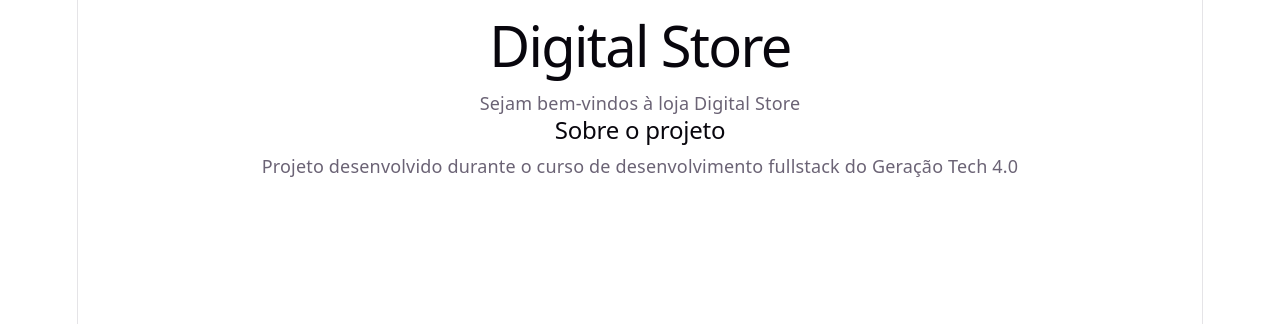
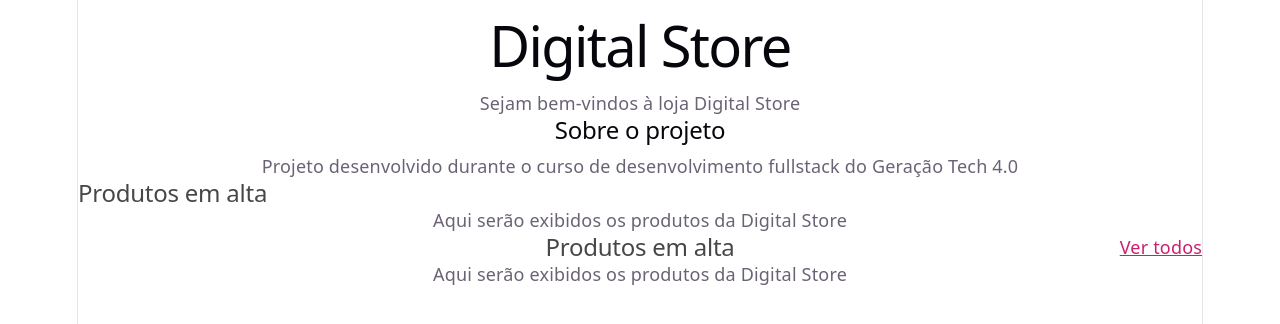
Before and after one commit to digitalcollegebr/projeto-digital-store, a React (Vite) app: page / in a window 1280 px wide. Shown: the top 324 px of the page. Built offline with nearby package versions, Linux system fonts and the light colour scheme.

Commit message:
feat: adiciona componente Section reutilizavel

```diff
--- a/src/App.jsx
+++ b/src/App.jsx
@@ -1,4 +1,5 @@
 import SobreProjeto from "./components/SobreProjeto.jsx"
+import Section from "./components/Section.jsx"
 
 function App() {
   return (
@@ -6,6 +7,14 @@ function App() {
       <h1>Digital Store</h1>
       <p>Sejam bem-vindos à loja Digital Store</p>
       <SobreProjeto titulo="Sobre o projeto" descricao="Projeto desenvolvido durante o curso de desenvolvimento fullstack do Geração Tech 4.0" />
+
+      <Section title="Produtos em alta">
+        <p>Aqui serão exibidos os produtos da Digital Store</p>
+      </Section>
+
+      <Section title="Produtos em alta" titleAlign="center" link={{text: "Ver todos", href: "/"}}>
+        <p>Aqui serão exibidos os produtos da Digital Store</p>
+      </Section>
     </main>
   )
 }
--- /dev/null
+++ b/src/components/Section.css
@@ -0,0 +1,40 @@
+.containerTitle{
+    display: grid;
+    grid-template-columns: 1fr auto 1fr;
+    align-items: center;
+}
+
+.section-title{
+    font-size: 24px;
+    color: #474747;
+    margin-bottom: 0px;
+}
+
+.section-title-column-1{
+    grid-column: 1;
+    text-align: left;
+}
+
+.section-title-column-2{
+    grid-column: 2;
+    justify-self: center;
+}
+
+.link-title{
+    font-size: 18px;
+    color: #C92071;
+    grid-column: 3;
+    justify-self: end;
+}
+
+@media (max-width: 480px) {
+    .containerTitle{
+        grid-template-columns: 1fr;
+    }
+    .section-title-column-2{
+        grid-column: 1;
+    }
+    .link-title{
+        grid-column: 1;
+    }
+}
--- /dev/null
+++ b/src/components/Section.jsx
@@ -0,0 +1,15 @@
+import './Section.css'
+
+function Section({ title, titleAlign="left", children, link }) {
+    return (
+        <section>
+            <div className="containerTitle">
+                <h2 className={`section-title ${titleAlign === "center" ? "section-title-column-2" : "section-title-column-1"}`}>{title}</h2>
+                {link && <a className="link-title" href={link.href}>{link.text}</a>}
+            </div>
+            {children}
+        </section>
+    )
+}
+
+export default Section
```
